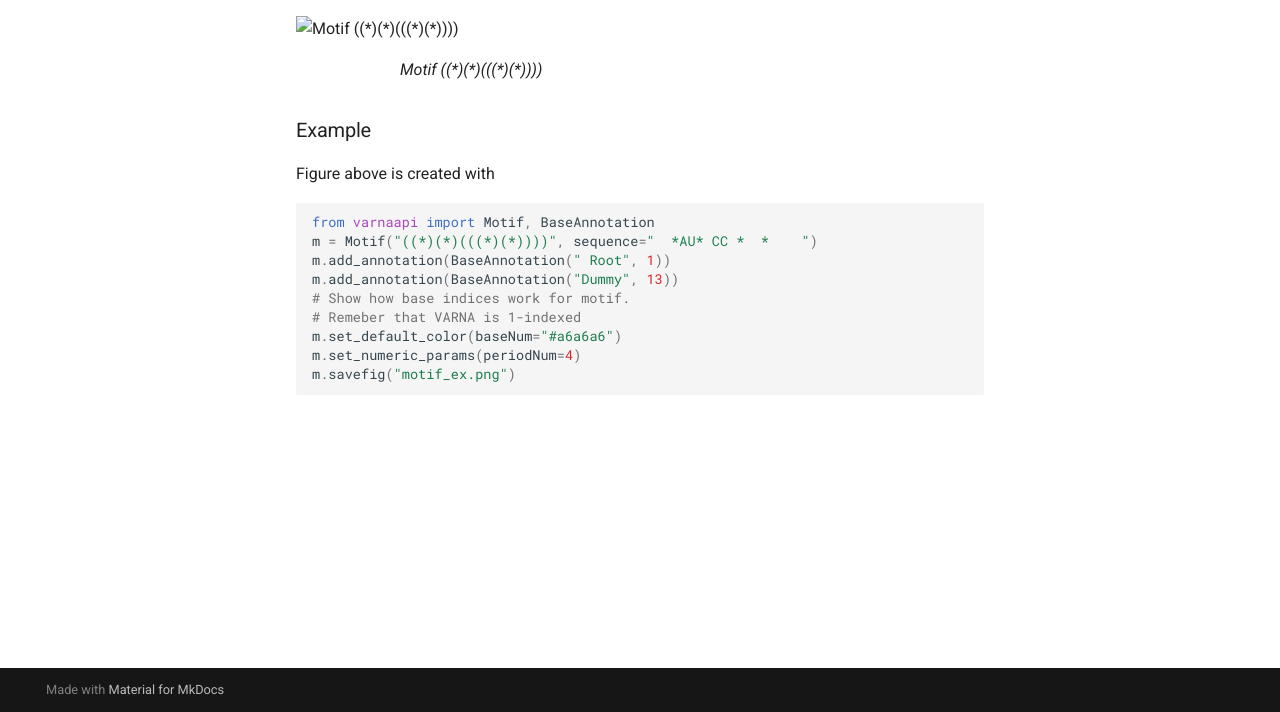
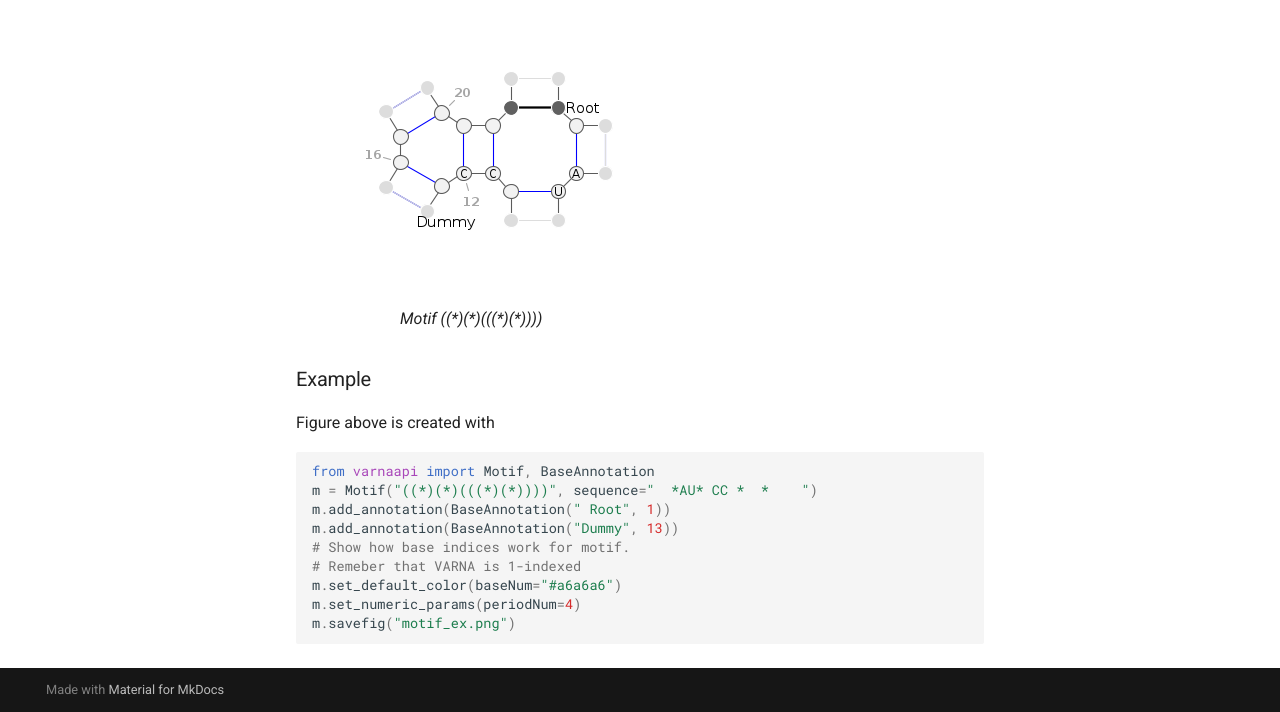
Before and after one commit to anthonyhtyao/varnaapi, an MkDocs documentation site: the page built from docs/varna.md, in a window 1280 px wide and 1291 px high. Shown: the part 579-1291 px from the top of the window. Built offline with MkDocs 1.6.1 and Material for MkDocs 9.7.7, drawn with Linux system fonts in a browser that asks for light colours.

Commit message:
Add motif example

```diff
--- a/docs/varna.md
+++ b/docs/varna.md
@@ -13,7 +13,7 @@ We offer two python classes [VARNA](#varnaapi.VARNA) and [Comparison](#varnaapi.
       filters: ["!savefig"]
       members: ["Motif"]
 
-![Motif ((*)(*)(((*)(*))))](img/motif_ex.png)
+![Motif ((*)(*)(((*)(*))))](assets/images/motif_ex.png)
 
 <figcaption>Motif ((*)(*)(((*)(*))))</figcaption>
 
```
Also changed, not shown: docs/assets/images/motif_ex.png (added).
